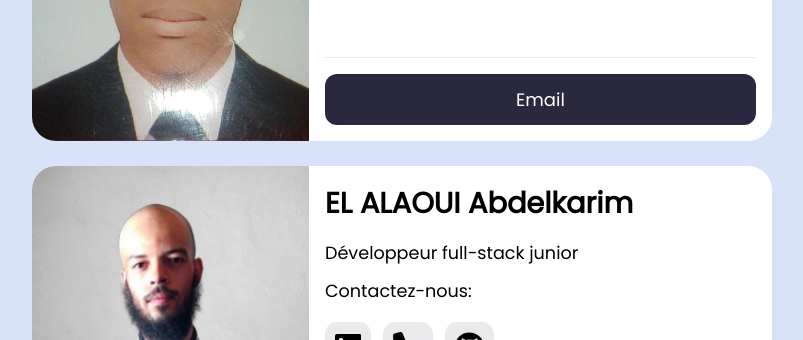
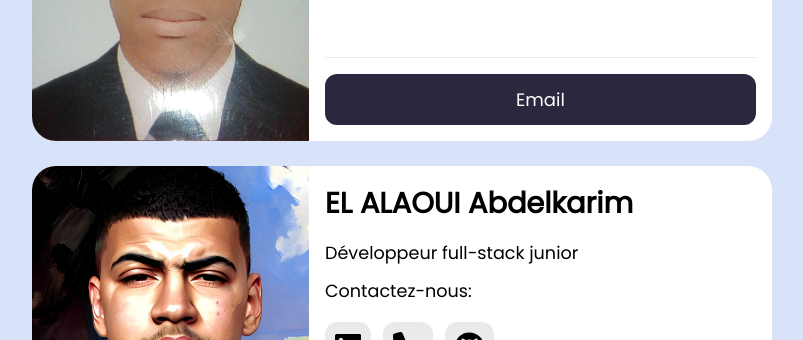
Before and after one commit to anas-er25/DEVOWFS2024, a plain HTML site: page index.html in a window 1280 px wide. Shown: the part 685-1025 px from the top of the page, without its empty margins (238-1041 px from the left). Drawn offline with Linux system fonts and the light colour scheme.

Commit message:
Update index.html

```diff
--- a/index.html
+++ b/index.html
@@ -96,7 +96,7 @@
         </article><br>
         <article class="card">
             <div class='background'>
-                <img src="assets/akziz.jpg" alt="profile">
+                <img src="assets/alawi.jpg" alt="profile">
             </div>
             <div class='content'>
                 <h2>EL ALAOUI Abdelkarim</h2>
```
